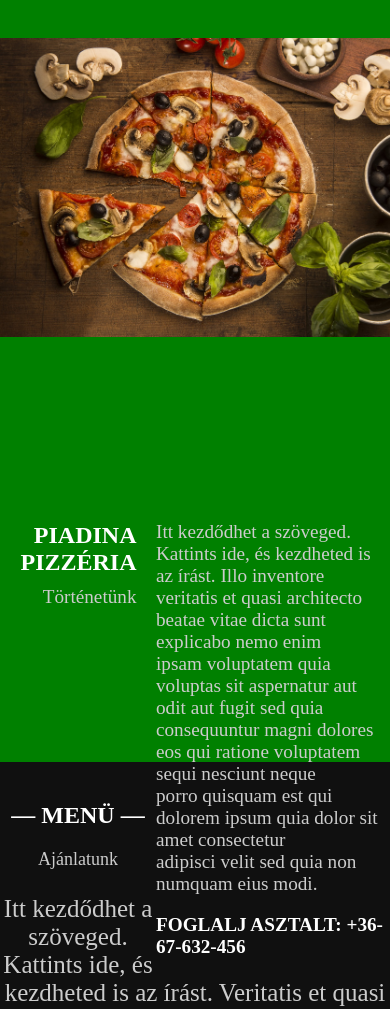
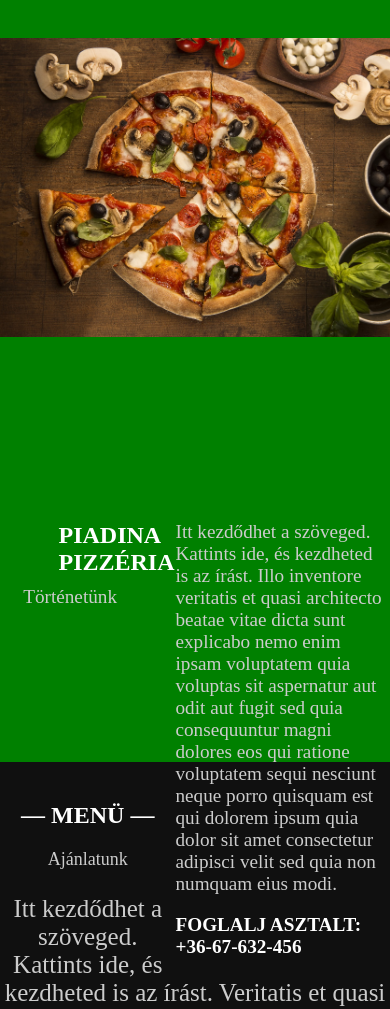
Before and after one commit to denesmor/Pizza_weboldal, a plain HTML site: page index.html in a window 390 px wide. Shown: the part 88-1097 px from the top of the page. Drawn offline with Linux system fonts and the light colour scheme.

Commit message:
reszponzivitas

```diff
--- a/index.css
+++ b/index.css
@@ -60,8 +60,6 @@ p{
     float: right;
     width: 60%;
     text-align: left;
-
-
 }
 
 #pp{
@@ -358,11 +356,42 @@ p{
     font-size: large;
 }
 
-
+@media only screen and (max-width: 1100px){
+    body{
+        background-color: blue;
+    }
+}
 
 @media only screen and (max-width: 900px){
     body{
-        background-color: red;
+        background-color: pink;
+    }
+
+    #piadina{
+        margin-left: auto;
+        margin-right: auto;
+    }
+
+    #piapi{
+        float: left;
+        width: 30%;
+        text-align: right;
+    }
+
+    #piadina_szoveg{
+        float: right;
+        width: 55%;
+        text-align: left;
+        height: 40%;
+
+    }
+
+    #pp{
+        color: white;
+        text-align: right;
+        margin-bottom: 0%;
+        width: 45%;
+        padding-left: 50%;
     }
 }
 
@@ -370,4 +399,19 @@ p{
     body{
         background-color: green;
     }
+
+    #fejlec{
+        background-size: 115%;
+        width: 100%;
+        padding: 0px;
+        margin: 0px;
+    }
+
+    #fejlec_cim{
+
+    }
+
+    #felso_menu{
+
+    }
 }
--- a/index.html
+++ b/index.html
@@ -22,10 +22,10 @@
             </div>
             <div id="piadina_szoveg">
                 <p class="pp_p">Itt kezdődhet a szöveged. Kattints ide, és kezdheted is az írást. Illo inventore<br>
-                    veritatis et quasi architecto beatae vitae dicta sunt explicabo nemo enim<br>
-                    ipsam voluptatem quia voluptas sit aspernatur aut odit aut fugit sed quia<br>
-                    consequuntur magni dolores eos qui ratione voluptatem sequi nesciunt neque<br>
-                    porro quisquam est qui dolorem ipsum quia dolor sit amet consectetur<br>
+                    veritatis et quasi architecto beatae vitae dicta sunt explicabo nemo enim
+                    ipsam voluptatem quia voluptas sit aspernatur aut odit aut fugit sed quia
+                    consequuntur magni dolores eos qui ratione voluptatem sequi nesciunt neque
+                    porro quisquam est qui dolorem ipsum quia dolor sit amet consectetur
                     adipisci velit sed quia non numquam eius modi.</p>
                 <p  class="pp_p" style="color: white; font-weight: bold;">FOGLALJ ASZTALT: +36-67-632-456</p>
             </div>
```
